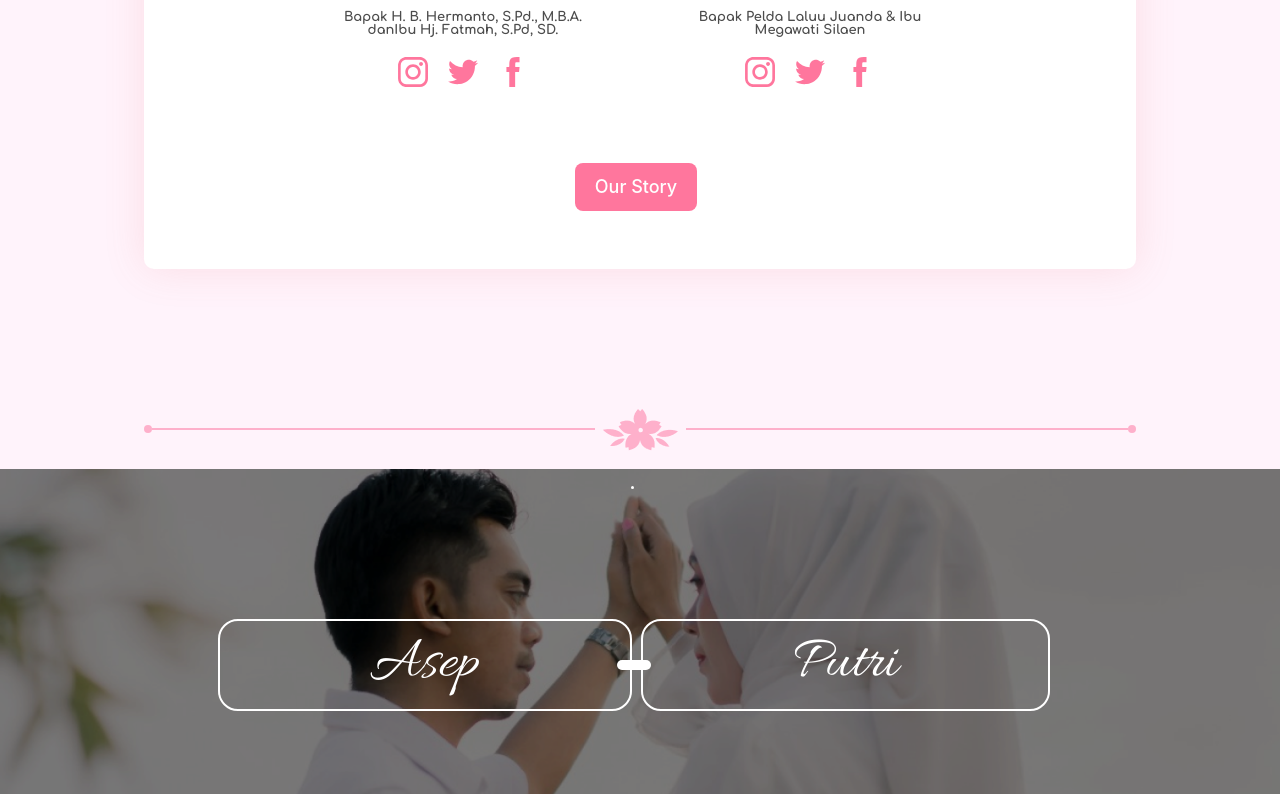
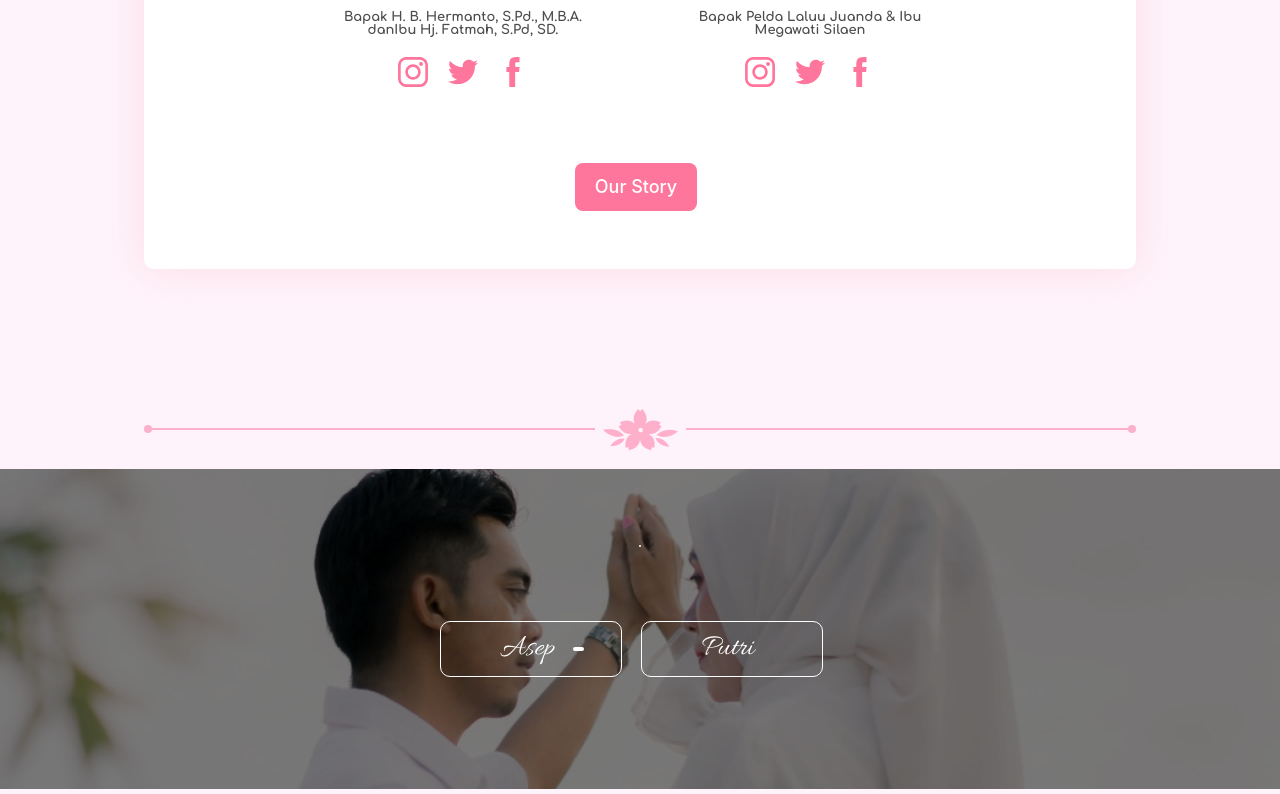
Before and after one commit to RikiSanjayaa/wedding-inv-web, a Next.js app: page / in a window 1280 px wide. Shown: the part 1338-2132 px from the top of the page. Built offline with nearby package versions, Linux system fonts and the light colour scheme.

Commit message:
footer baru

```diff
--- a/components/page/Footer.js
+++ b/components/page/Footer.js
@@ -1,67 +1,43 @@
 export default function Footer() {
-    const handleScroll = () => {
-      window.scrollBy({
-        top: window.innerHeight,
-        behavior: 'smooth'
-      })
-    }
-
     return (
-        <div className="relative h-[325px] flex flex-col justify-start items-center gap-[100px]">
-        {/* Background Image */}
-        <div
-          className="absolute inset-0 bg-cover bg-center"
-          style={{
-            backgroundImage: "url(/images/landing_img.png)", // Ganti dengan URL gambar
-          }}
-        ></div>
-
-        {/* Overlay Gelap */}
+      <div className="relative inset-0 bg-cover bg-center h-44 md:h-60 lg:h-80" style={{ backgroundImage: 'url(/images/landing_img.png)' }}>
+        {/* Overlay hitam dengan kecerahan 5 */}
         <div className="absolute inset-0 bg-black opacity-5"></div>
 
-        {/* Konten */}
-        <div className="relative flex flex-col justify-start items-center gap-[100px]">
-          <div className="w-[50px] h-[50px] relative">
-            <div className="absolute left-[16px] top-[16px] flex flex-col justify-start items-center gap-px">
-              <div className="flex flex-col justify-start items-center"></div>
-              <div className="w-[3px] h-[3px] bg-white rounded-full"></div>
+        <div className="h-full w-full flex-col justify-center items-center gap-[50px] md:gap-[60px] 2xl:gap-[70px] inline-flex relative z-10">
+          <div className="w-[25px] h-[25px] relative">
+            <div className="w-[9px] h-[9px] left-[8px] top-[8px] absolute flex-col justify-start items-center gap-px inline-flex">
+              <div className="flex-col justify-start items-center flex" />
+              <div className="w-0.5 h-0.5 bg-white rounded-full" />
             </div>
           </div>
-          <div className="w-[1000px] h-[175px] relative">
-            {/* Nama Asep */}
-            <div className="absolute top-0 left-[78px] h-[92px] px-[140px] rounded-[20px] border-2 border-white flex justify-center items-center">
-              <div className="h-[92px] p-2.5 flex justify-center items-center">
-                <div className="text-white text-6xl font-normal font-['Allura'] leading-[72px]">Asep</div>
+
+          <div className="flex-col justify-start items-center gap-[25px] flex">
+            <div className="w-[400.72px] h-14 relative">
+              <div className="w-[136.53px] h-14 px-[90px] left-0 top-0 absolute rounded-[10px] border border-white justify-center items-center gap-2.5 inline-flex">
+                <div className="h-14 p-2.5 justify-center items-center gap-2.5 flex">
+                  <div className="w-[61px] text-white text-3xl font-normal font-['Allura'] leading-9">Asep</div>
+                </div>
               </div>
+              <div className="w-[134.87px] h-14 px-[90px] left-[200.86px] top-0 absolute rounded-[10px] border border-white justify-center items-center gap-2.5 inline-flex">
+                <div className="h-14 p-2.5 justify-center items-center gap-2.5 flex">
+                  <div className="w-[60px] text-white text-3xl font-normal font-['Allura'] leading-9">Putri</div>
+                </div>
+              </div>
+              <div className="w-[11px] h-1 left-[133.03px] top-[26px] absolute bg-white rounded-[20px]" />
             </div>
 
-            {/* Nama Putri */}
-            <div className="absolute top-0 left-[501px] h-[92px] px-[140px] rounded-[20px] border-2 border-white flex justify-center items-center">
-              <div className="h-[92px] p-2.5 flex justify-center items-center">
-                <div className="text-white text-6xl font-normal font-['Allura'] leading-[72px]">Putri</div>
+            <div className="self-stretch grow shrink basis-0 justify-start items-center inline-flex">
+              <div className="grow shrink basis-0 p-2.5 flex-col justify-start items-start gap-2.5 inline-flex" />
+              <div className="w-[350.62px] h-5 relative">
+                <div className="w-5 h-5 left-[7.81px] top-[-0px] absolute" />
+                <div className="w-[12.50px] h-[12.50px] left-[23.12px] top-[7.50px] absolute" />
+                <div className="w-[12.50px] h-[12.50px] left-[-0px] top-[7.19px] absolute" />
               </div>
+              <div className="grow shrink basis-0 p-2.5 flex-col justify-start items-start gap-2.5 inline-flex" />
             </div>
-
-            {/* Dekorasi */}
-            <div className="absolute top-[111px] left-0 w-[1000px] h-16 flex justify-start items-center">
-              <div className="grow shrink basis-0 p-2.5 flex flex-col justify-start items-start gap-2.5"></div>
-              <div className="relative w-[114px] h-16">
-                <div className="absolute top-0 left-[25px] w-16 h-16"></div>
-                <div className="absolute top-[24px] left-[74px] w-10 h-10"></div>
-                <div className="absolute top-[23px] left-0 w-10 h-10"></div>
-              </div>
-              <div className="grow shrink basis-0 p-2.5 flex flex-col justify-start items-start gap-2.5"></div>
-            </div>
-
-            {/* Garis Dekorasi */}
-            <div className="absolute top-[41px] left-[477px] w-[34px] h-2.5 bg-white rounded-[20px]"></div>
           </div>
         </div>
       </div>
-    )
-
-
-
-
-
-}
+    );
+  }
```
